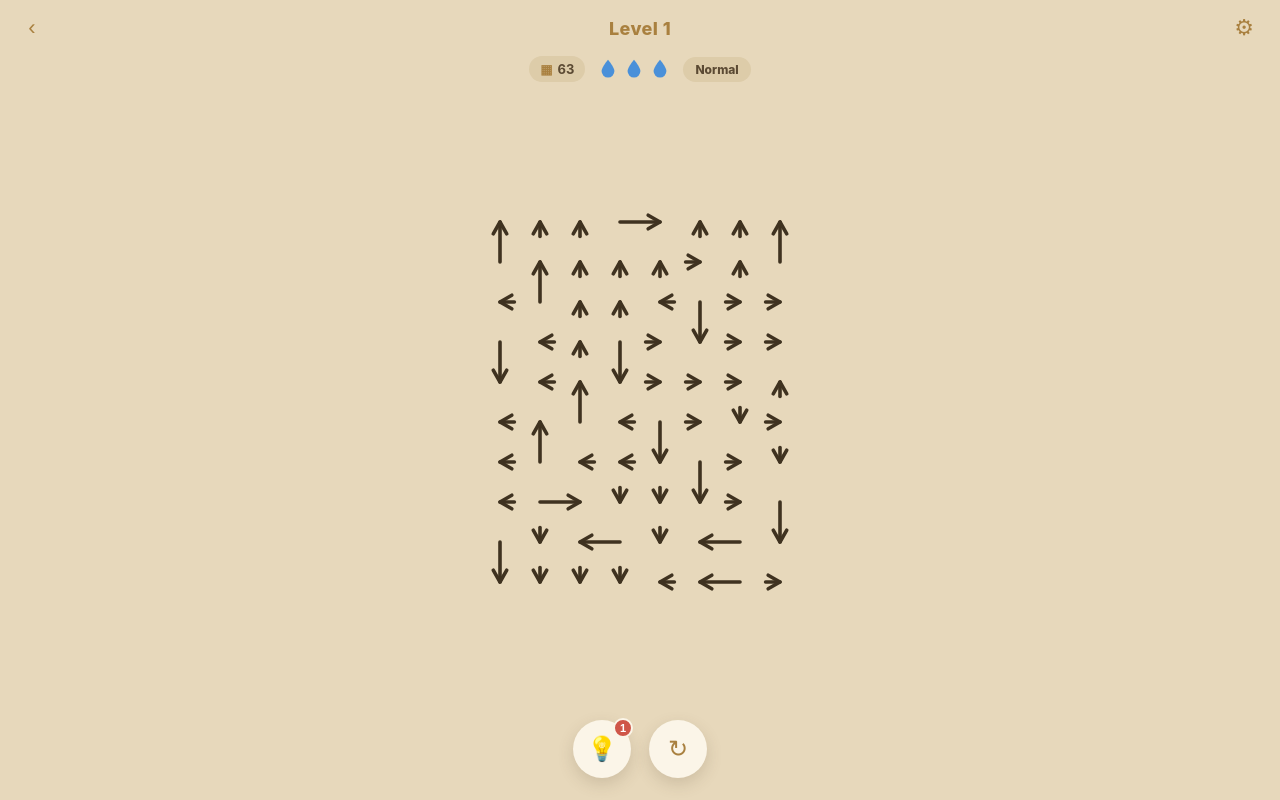
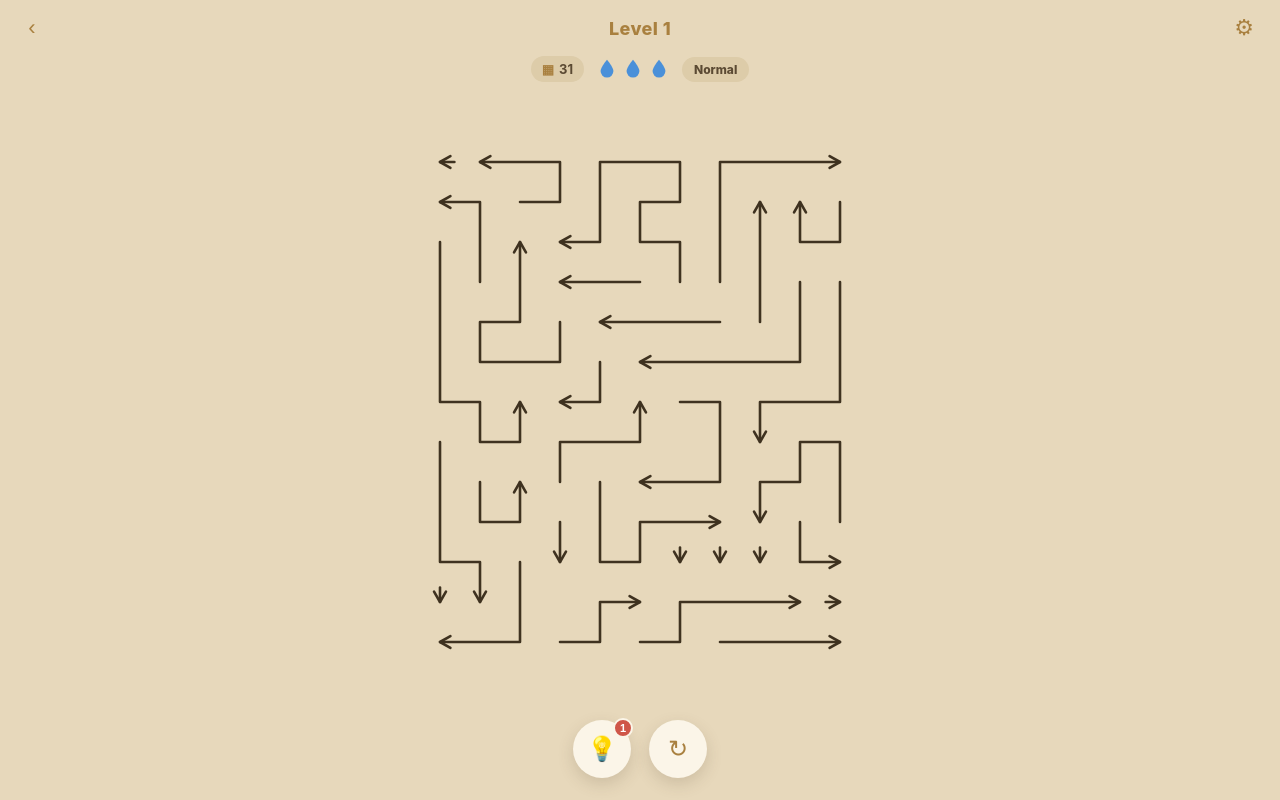
Before and after one commit to kiroaiwebdev-oss/Game, a website with bundled scripts: page index.html in a window 1280 px wide. Both pictures are taken after a click on the button "Play". Built offline with nearby package versions, Linux system fonts and the light colour scheme.

Commit message:
Thinner + heavily bent arrows for a complex look; Level 1 rectangular
- Very thin arrow lines (lineW ~0.065 cell)
- Bent from Level 1 (bendChance base 0.5, ~57% bent) -> winding, complex maze look
- Longer winding snakes; Level 1 is a full rectangular grid (matches reference),
  later levels rotate shapes; heads stay clean; all solvable; cache v17

```diff
--- a/index.html
+++ b/index.html
@@ -24,6 +24,6 @@
     <script>window.ARROW_PUZZLE_PLATFORM = 'itchio';</script>
     Default (no script / unknown) = 'local'.
   -->
-  <script type="module" src="src/main.js?v=16"></script>
+  <script type="module" src="src/main.js?v=17"></script>
 </body>
 </html>
--- a/src/levels/levels.js
+++ b/src/levels/levels.js
@@ -7,10 +7,9 @@
 import { makeMask } from '../core/masks.js';
 import { generateShapeLevel } from '../core/snakegen.js';
 
-// Simple shapes read well at low resolution (early levels).
-const SIMPLE_SHAPES = ['full', 'diamond', 'square', 'cross', 'triangle'];
-// Detailed shapes need a bigger grid (later levels).
-const RICH_SHAPES = ['heart', 'spade', 'star', 'butterfly', 'circle', 'arrow', 'ring', 'diamond', 'cross'];
+// Shape rotation: Level 1 is a full rectangular grid (matches the reference);
+// later levels rotate through silhouettes for variety.
+const SHAPES = ['full', 'heart', 'spade', 'star', 'diamond', 'butterfly', 'circle', 'arrow', 'ring', 'cross', 'triangle', 'square'];
 
 function difficultyFor(i) {
   if (i < 8) return 'Normal';
@@ -21,13 +20,12 @@ function difficultyFor(i) {
 export function buildLevels(count = 50) {
   const specs = [];
   for (let i = 0; i < count; i++) {
-    // Steep ramp: small/simple -> big, dense, heavily winding maze.
-    const size = Math.min(20, 8 + Math.floor(i / 2));
-    const maxLen = Math.min(18, 2 + Math.floor(i * 0.7)); // longer winding snakes
-    const bendChance = Math.min(0.85, Math.max(0, (i - 3) * 0.06)); // more turns
-    const shape = size < 11
-      ? SIMPLE_SHAPES[i % SIMPLE_SHAPES.length]
-      : RICH_SHAPES[i % RICH_SHAPES.length];
+    // Dense, winding from the start; grows bigger/harder with level.
+    const size = Math.min(18, 11 + Math.floor(i / 3));
+    const maxLen = Math.min(14, 4 + Math.floor(i * 0.6)); // long winding snakes
+    // Bent from level 1 (looks complex), rising further with level.
+    const bendChance = Math.min(0.9, 0.5 + i * 0.02);
+    const shape = SHAPES[i % SHAPES.length];
     specs.push({
       level: i + 1,
       shape,
--- a/src/render/board2d.js
+++ b/src/render/board2d.js
@@ -67,10 +67,10 @@ export class Board2D {
     const ctx = this.ctx;
     const pts = item.points.map((p) => this.cellToScreen(p.x, p.y));
     const [ux, uy] = DIR_UNIT[item.dir];
-    const lineW = Math.max(1.5, this.cell * 0.09);   // thin lines
+    const lineW = Math.max(1.2, this.cell * 0.065);   // very thin lines
 
     // Simple OPEN chevron arrowhead (not filled).
-    const wing = Math.max(5, this.cell * 0.34);
+    const wing = Math.max(4, this.cell * 0.3);
     const ang = 0.52; // ~30 degrees half-angle
 
     const color = item.color || COLORS.arrow;
```
